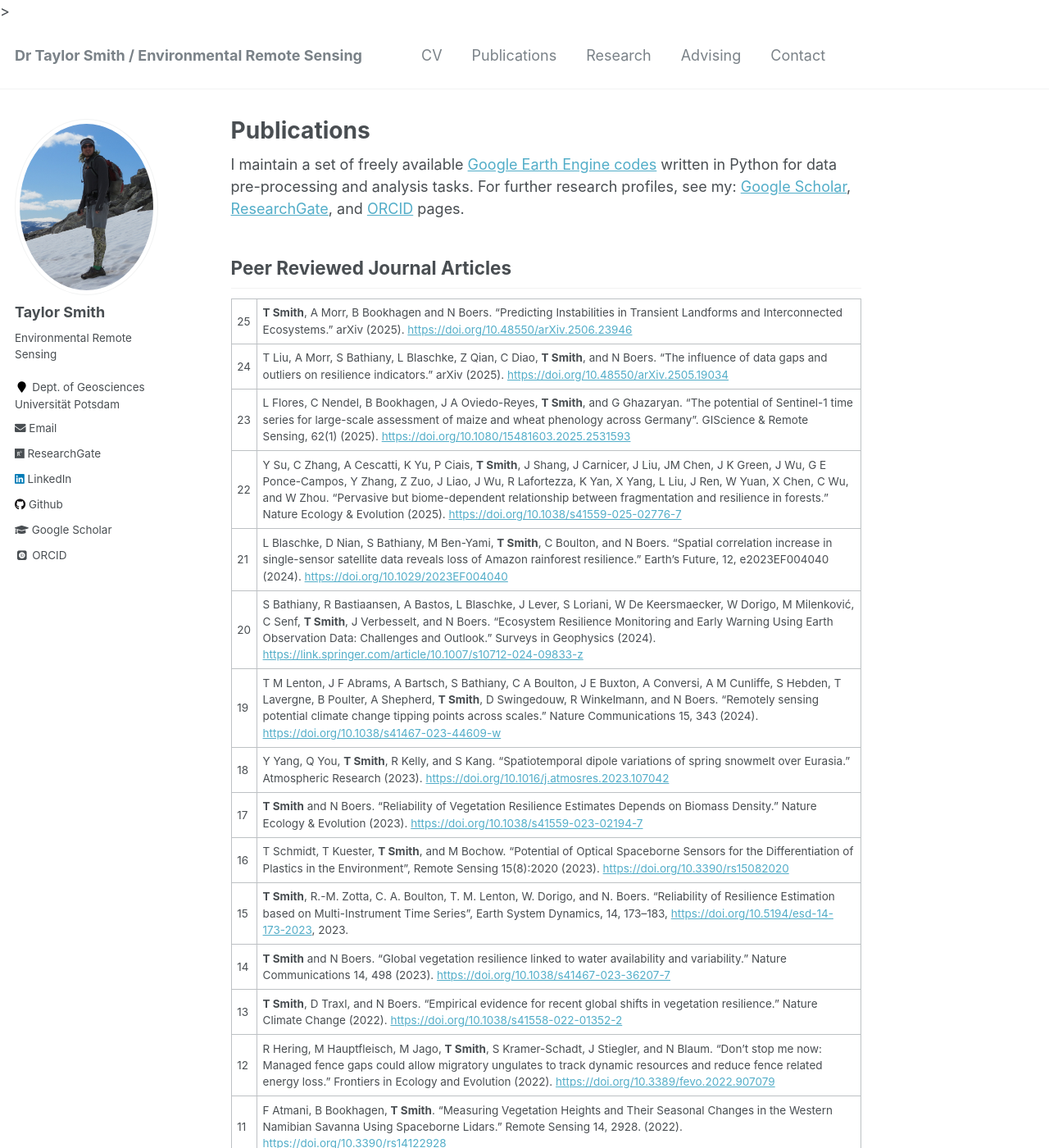
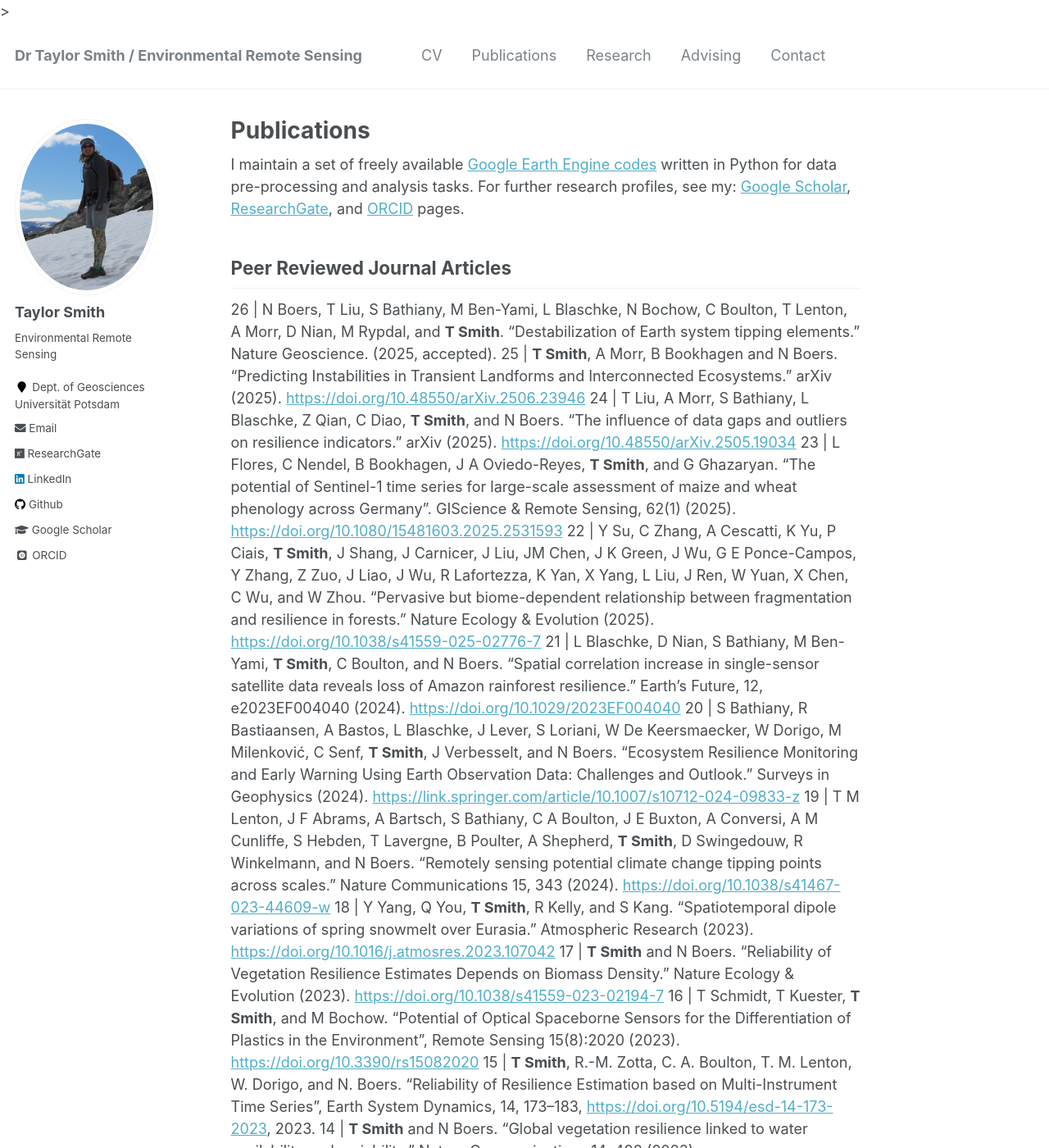
Before and after one commit to tasmi/tasmi.github.io, a Jekyll site: the page built from _pages/publications.md, in a window 1280 px wide and 1400 px high. Shown: the whole window at 82% size. Built offline with Jekyll 4.4.1, drawn with Linux system fonts in a browser that asks for light colours; some web fonts are replaced; some of the changed text lies outside the part shown.

Commit message:
Update publications.md

```diff
--- a/_pages/publications.md
+++ b/_pages/publications.md
@@ -8,7 +8,7 @@ I maintain a set of freely available [Google Earth Engine codes](https://github.
 [ResearchGate](https://www.researchgate.net/profile/Taylor_Smith48), and [ORCID](https://orcid.org/0000-0002-6763-7204) pages.
 
 ## Peer Reviewed Journal Articles
-
+26 | N Boers, T Liu, S Bathiany, M Ben-Yami, L Blaschke, N Bochow, C Boulton, T Lenton, A Morr, D Nian, M Rypdal, and **T Smith**. "Destabilization of Earth system tipping elements." Nature Geoscience. (2025, accepted).
 25 | **T Smith**, A Morr, B Bookhagen and N Boers. "Predicting Instabilities in Transient Landforms and Interconnected Ecosystems." arXiv (2025). [https://doi.org/10.48550/arXiv.2506.23946](https://doi.org/10.48550/arXiv.2506.23946)
 24 | T Liu, A Morr, S Bathiany, L Blaschke, Z Qian, C Diao, **T Smith**, and N Boers. "The influence of data gaps and outliers on resilience indicators." arXiv (2025). [https://doi.org/10.48550/arXiv.2505.19034](https://doi.org/10.48550/arXiv.2505.19034)
 23 | L Flores, C Nendel, B Bookhagen, J A Oviedo-Reyes, **T Smith**, and G Ghazaryan. "The potential of Sentinel-1 time series for large-scale assessment of maize and wheat phenology across Germany". GIScience & Remote Sensing, 62(1) (2025). [https://doi.org/10.1080/15481603.2025.2531593](https://doi.org/10.1080/15481603.2025.2531593)
```
